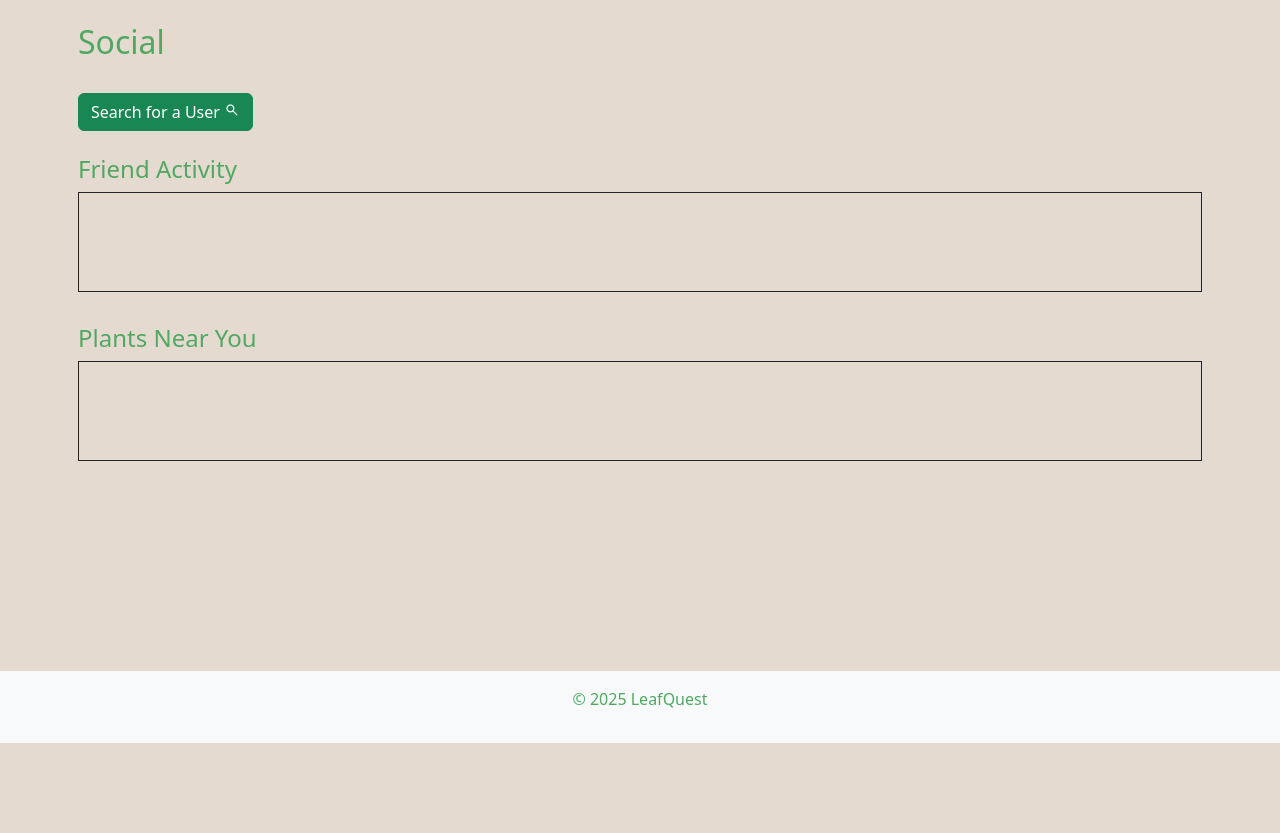
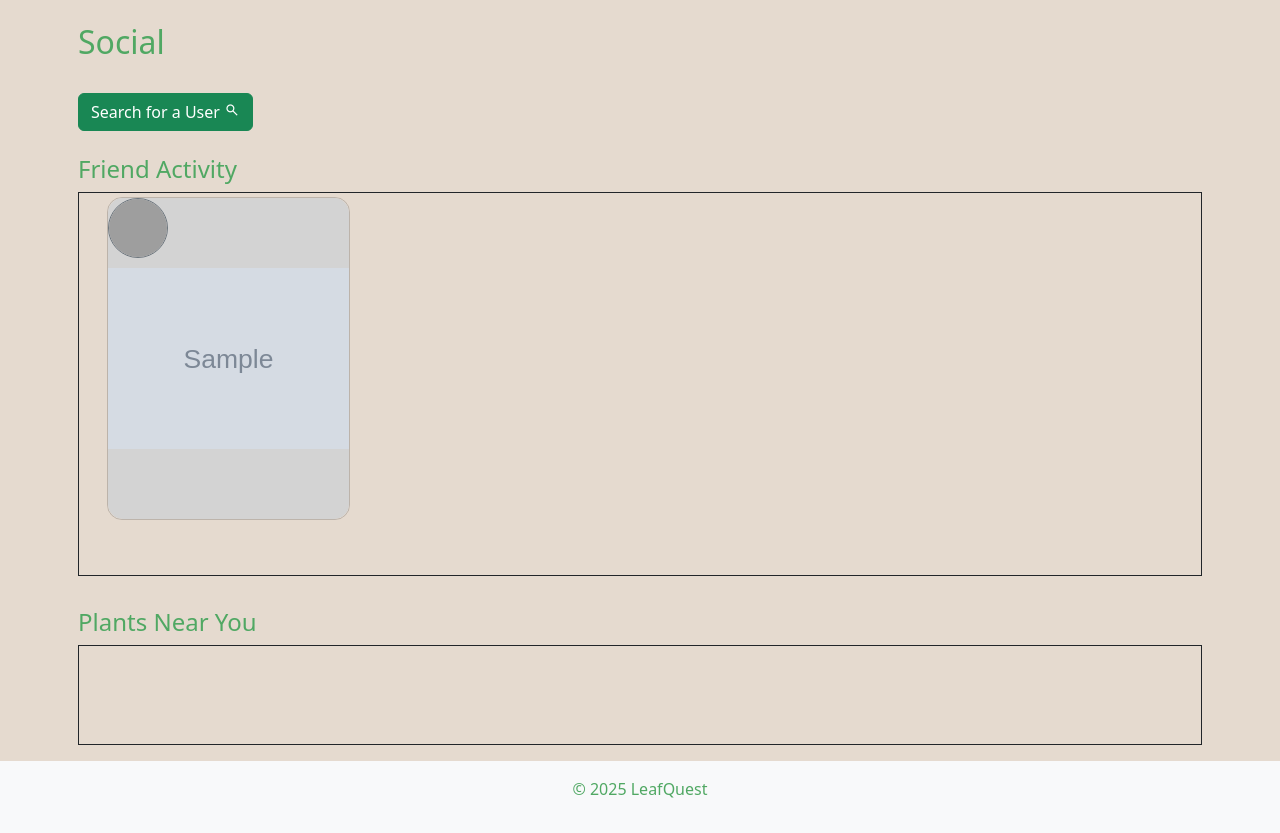
Before and after one commit to UCCS-SP25-CS4300-CS5300-1/Group-8-spring-2025, a Django app: page /social/ in a window 1280 px wide. Shown: the part 57-890 px from the top of the page. Before the commit the page ends 800 px from the top, so only its background shows below. Run offline with Django 4.2, Linux system fonts and the light colour scheme; a user stored in the database is signed in; tables that the repository leaves empty hold one stand-in row (values such as "Sample post"); grey boxes marked "Sample" are stand-in pictures; grey boxes are pictures that could not be loaded.

Commit message:
friend capture feed in social tab with pfp overlay on image cards

```diff
--- a/LeafQuest/home/static/css/style.css
+++ b/LeafQuest/home/static/css/style.css
@@ -126,6 +126,16 @@ body, .navbar-custom, .sidebar-custom, footer, .list-group-item {
     width: 100%;
     height: 100%;
     object-fit: contain; /* Scale without stretching */
+    z-index: 0;
+}
+
+.capture-pfp-overlay {
+    position:absolute;
+    z-index:1;
+    top: 0;
+    left: 0;
+    width: 60px;
+    height: 60px;
 }
 
 .card-hover-info {
--- a/LeafQuest/home/templates/profile/index.html
+++ b/LeafQuest/home/templates/profile/index.html
@@ -46,10 +46,9 @@
             {% endif %}
         </div>
             <div class="card-body">
-                {% if profile.private and not is_friend %}
-
+                {% if profile.private and not is_friend and profile.user != request.user %}
                     <h2>This profile is <strong>private</strong></h2>
-                    <p>Only {{profile.user.username}}'s friends can see their pictures and badges</p>
+                     <p>Only {{profile.user.username}}'s friends can see their pictures and badges</p>
 
                 {% else %}
 
--- /dev/null
+++ b/LeafQuest/home/templates/social/friend_activity.html
@@ -0,0 +1,27 @@
+<div class="container-fluid">
+    <div class="row justify-content-start">
+      {% for capture in captures %}
+      {% if capture.user.profile in friends %}
+        <div class="col-sm-6 col-md-5 col-lg-3 d-flex">
+          <a href="{% url 'plantdex_detail' capture.id %}" class="card plantdex-card m-1 w-100">
+            <div class="capture">
+                <img src="/media/{{ capture.user.profile.pfp }}" alt="Profile Picture" class="profile-btn capture-pfp-overlay">
+                <div class="image-card">
+                    <img src="{{ capture.ident_request.image.url }}" alt="{{ capture.ident_request.result }}">
+                    <div class="card-hover-info">
+                    <div>
+                        <p><strong>{{ capture.user }}</strong> captured:</p>
+                        <p>{{ capture.ident_request.result }}<br>Captured on {{ capture.uploaded_at }}</p>
+                        <p>Our confidence: %{{ capture.ident_request.confidence|floatformat:1 }}</p>
+                    </div>
+                </div>
+                </div>
+            </div>
+          </a>
+        </div>
+      {% endif %}
+      {% empty %}
+          <p class="text-muted">When friends capture plants, you will see them here</p>
+      {% endfor %}
+    </div>
+  </div>
--- a/LeafQuest/home/templates/social/index.html
+++ b/LeafQuest/home/templates/social/index.html
@@ -10,8 +10,8 @@
 
     </br></br>
     <h4>Friend Activity</h4>
-    <div class="container-fluid border border-dark mb-2" style="height:100px;">
-
+    <div class="container-fluid border border-dark mb-2" style="height:24rem; overflow-y: scroll;">
+        {% include 'social/friend_activity.html' %}
     </div>
 
     </br>
--- a/LeafQuest/home/views/social.py
+++ b/LeafQuest/home/views/social.py
@@ -1,11 +1,16 @@
 from django.shortcuts import render
 from ..models import Profile
+from ..models import FriendList
+from ..models import CapturedImage
 from django.contrib.auth.decorators import login_required
 
 
 @login_required
 def social_view(request):
-    profiles = Profile.objects.all()
-    context = {'profiles': profiles}
+    profile = request.user.profile
+    friend_list = FriendList.objects.get(profile=profile)
+    friends = friend_list.friends.all()
+    captures = CapturedImage.objects.all()
 
+    context = {'profile': profile, 'friends': friends, 'captures': captures}
     return render(request, 'social/index.html', context)
```
